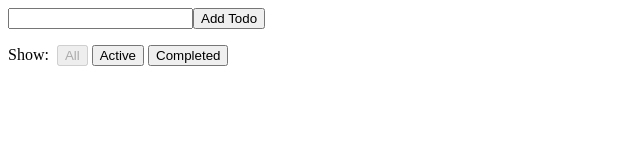
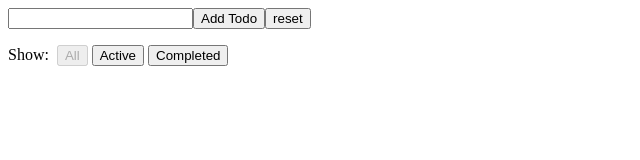
Before and after one commit to baozouai/redux-source-analysis, a React (Vite) app: page / in a window 1280 px wide. Shown: the top 160 px of the page, without its empty margins (0-640 px from the left). Built offline with nearby package versions, Linux system fonts and the light colour scheme.

Commit message:
react-redux的hook

```diff
--- a/src/examples/todos/src/containers/AddTodo.jsx
+++ b/src/examples/todos/src/containers/AddTodo.jsx
@@ -1,10 +1,11 @@
-import React from 'react'
-import { connect, useDispatch } from 'react-redux'
+import { connect, useDispatch, useSelector } from 'react-redux'
 import { addTodo } from '../actions'
 
 const AddTodo = () => {
   let input
+  useSelector(state => ({}), () => true)
   const dispatch = useDispatch()
+  debugger
   return (
     <div>
       <form onSubmit={e => {
@@ -19,6 +20,7 @@ const AddTodo = () => {
         <button type="submit">
           Add Todo
         </button>
+        <button onClick={() => input.value = ''}>reset</button>
       </form>
     </div>
   )
--- a/src/packages/react-redux/src/connect/wrapMapToProps.ts
+++ b/src/packages/react-redux/src/connect/wrapMapToProps.ts
@@ -33,6 +33,7 @@ export function wrapMapToPropsConstant(
     function constantSelector() {
       return constant
     }
+    // 没有依赖ownProps
     constantSelector.dependsOnOwnProps = false
     return constantSelector
   }
--- a/src/packages/react-redux/src/hooks/useSelector.ts
+++ b/src/packages/react-redux/src/hooks/useSelector.ts
@@ -55,7 +55,6 @@ export function createSelectorHook(
     )
 
     useDebugValue(selectedState)
-
     return selectedState
   }
 }
```
Also changed, not shown: src/packages/react-redux/src/components/connect.tsx (+24 -12 lines), src/packages/use-sync-external-store/src/useSyncExternalStoreExtra.ts (+42 -4 lines).
